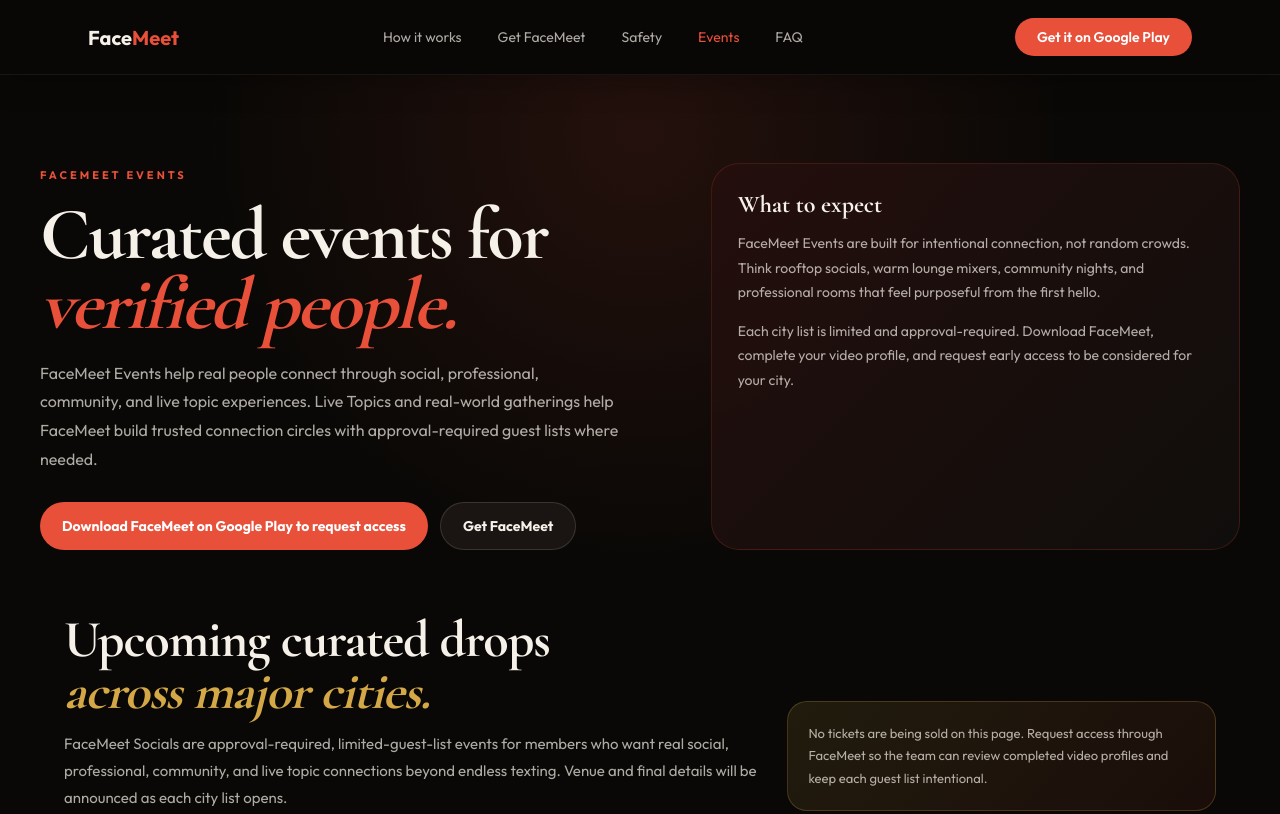
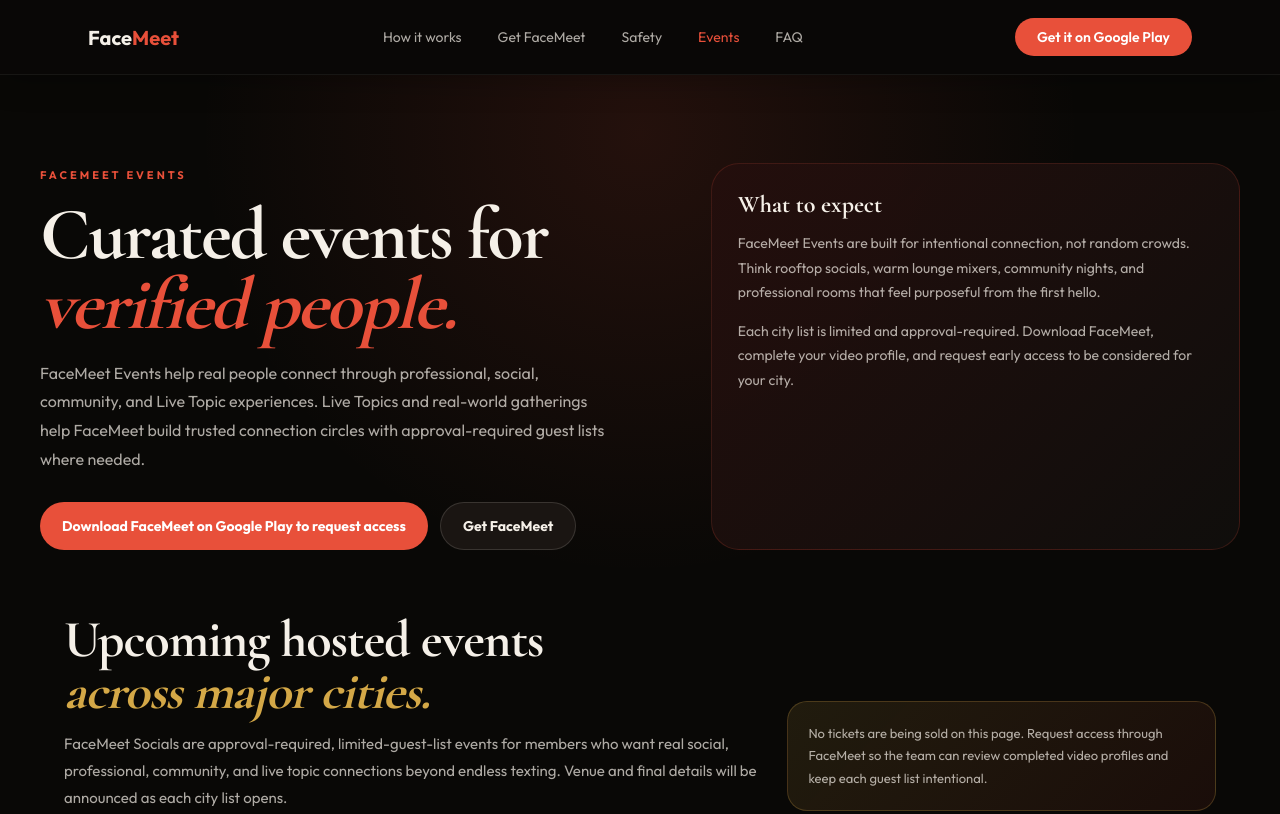
Before and after one commit to connectwithsimeon-hue/facemeet-website, a plain HTML site: page events.html in a window 1280 px wide. Shown: the top 814 px of the page. Drawn offline with nearby package versions, Linux system fonts and the light colour scheme.

Commit message:
Refine events positioning copy

```diff
--- a/events.html
+++ b/events.html
@@ -144,7 +144,7 @@
       <div>
         <div class="eyebrow">FaceMeet Events</div>
         <h1 class="title">Curated events for<br><em>verified people.</em></h1>
-        <p class="sub">FaceMeet Events help real people connect through social, professional, community, and live topic experiences. Live Topics and real-world gatherings help FaceMeet build trusted connection circles with approval-required guest lists where needed.</p>
+        <p class="sub">FaceMeet Events help real people connect through professional, social, community, and Live Topic experiences. Live Topics and real-world gatherings help FaceMeet build trusted connection circles with approval-required guest lists where needed.</p>
         <div class="hero-actions">
           <a class="btn primary" href="https://play.google.com/store/apps/details?id=com.ononobi.facemeet" target="_blank" rel="noopener noreferrer">Download FaceMeet on Google Play to request access</a>
           <a class="btn secondary" href="index.html#install">Get FaceMeet</a>
@@ -161,7 +161,7 @@
   <section class="section">
     <div id="events-listing">
       <div class="empty-state">
-        <h2>Upcoming curated drops across major cities</h2>
+        <h2>Upcoming hosted connection events across major cities</h2>
         <p>Loading the national FaceMeet Events rollout.</p>
       </div>
     </div>
@@ -208,16 +208,16 @@
     const PLAY_STORE_URL = 'https://play.google.com/store/apps/details?id=com.ononobi.facemeet';
     const UPCOMING_EVENTS = [
       { title: 'FaceMeet Live Topic Social', city: 'Launch Cities', location: 'City announced after approval', dateLabel: 'July 16, 2026', month: 'Jul', day: '16', time: '7:00 PM - 10:00 PM', image: 'assets/events/event-dallas.svg', description: 'FaceMeet is building video-first connection events and trusted Live Topic rooms. Venue and final details will be announced soon. Request access to be considered for the right FaceMeet invite list.' },
-      { title: 'FaceMeet Austin Social', city: 'Austin', location: 'Austin, TX', dateLabel: 'August 5, 2026', month: 'Aug', day: '5', time: '7:00 PM - 10:00 PM', image: 'assets/events/event-austin.svg', description: 'FaceMeet is bringing curated video-first connection events to Austin. Venue and final details will be announced soon. Request early access to be considered for the first FaceMeet invite list in your city.' },
-      { title: 'FaceMeet Houston Social', city: 'Houston', location: 'Houston, TX', dateLabel: 'August 20, 2026', month: 'Aug', day: '20', time: '7:00 PM - 10:00 PM', image: 'assets/events/event-houston.svg', description: 'FaceMeet is bringing curated video-first connection events to Houston. Venue and final details will be announced soon. Request early access to be considered for the first FaceMeet invite list in your city.' },
-      { title: 'FaceMeet Atlanta Social', city: 'Atlanta', location: 'Atlanta, GA', dateLabel: 'September 5, 2026', month: 'Sep', day: '5', time: '7:00 PM - 10:00 PM', image: 'assets/events/event-atlanta.svg', description: 'FaceMeet is bringing curated video-first connection events to Atlanta. Venue and final details will be announced soon. Request early access to be considered for the first FaceMeet invite list in your city.' },
-      { title: 'FaceMeet Miami Social', city: 'Miami', location: 'Miami, FL', dateLabel: 'September 20, 2026', month: 'Sep', day: '20', time: '7:00 PM - 10:00 PM', image: 'assets/events/event-miami.svg', description: 'FaceMeet is bringing curated video-first connection events to Miami. Venue and final details will be announced soon. Request early access to be considered for the first FaceMeet invite list in your city.' },
-      { title: 'FaceMeet New York Social', city: 'New York', location: 'New York, NY', dateLabel: 'October 5, 2026', month: 'Oct', day: '5', time: '7:00 PM - 10:00 PM', image: 'assets/events/event-new-york.svg', description: 'FaceMeet is bringing curated video-first connection events to New York. Venue and final details will be announced soon. Request early access to be considered for the first FaceMeet invite list in your city.' },
-      { title: 'FaceMeet Los Angeles Social', city: 'Los Angeles', location: 'Los Angeles, CA', dateLabel: 'October 20, 2026', month: 'Oct', day: '20', time: '7:00 PM - 10:00 PM', image: 'assets/events/event-los-angeles.svg', description: 'FaceMeet is bringing curated video-first connection events to Los Angeles. Venue and final details will be announced soon. Request early access to be considered for the first FaceMeet invite list in your city.' },
-      { title: 'FaceMeet Chicago Social', city: 'Chicago', location: 'Chicago, IL', dateLabel: 'November 5, 2026', month: 'Nov', day: '5', time: '7:00 PM - 10:00 PM', image: 'assets/events/event-chicago.svg', description: 'FaceMeet is bringing curated video-first connection events to Chicago. Venue and final details will be announced soon. Request early access to be considered for the first FaceMeet invite list in your city.' },
-      { title: 'FaceMeet Washington DC Social', city: 'Washington DC', location: 'Washington, DC', dateLabel: 'November 20, 2026', month: 'Nov', day: '20', time: '7:00 PM - 10:00 PM', image: 'assets/events/event-washington-dc.svg', description: 'FaceMeet is bringing curated video-first connection events to Washington DC. Venue and final details will be announced soon. Request early access to be considered for the first FaceMeet invite list in your city.' },
-      { title: 'FaceMeet San Francisco Social', city: 'San Francisco', location: 'San Francisco, CA', dateLabel: 'December 5, 2026', month: 'Dec', day: '5', time: '7:00 PM - 10:00 PM', image: 'assets/events/event-san-francisco.svg', description: 'FaceMeet is bringing curated video-first connection events to San Francisco. Venue and final details will be announced soon. Request early access to be considered for the first FaceMeet invite list in your city.' },
-      { title: 'FaceMeet Lagos Social', city: 'Lagos', location: 'Lagos, Nigeria', dateLabel: 'December 20, 2026', month: 'Dec', day: '20', time: '7:00 PM - 10:00 PM', image: 'assets/events/event-lagos.svg', description: 'FaceMeet is bringing curated video-first connection events to Lagos. Venue and final details will be announced soon. Request early access to be considered for the first FaceMeet invite list in your city.' }
+      { title: 'FaceMeet Austin Social', city: 'Austin', location: 'Austin, TX', dateLabel: 'August 5, 2026', month: 'Aug', day: '5', time: '7:00 PM - 10:00 PM', image: 'assets/events/event-austin.svg', description: 'FaceMeet is bringing hosted video-first connection events to Austin. Venue and final details will be announced soon. Request early access to be considered for the first FaceMeet invite list in your city.' },
+      { title: 'FaceMeet Houston Social', city: 'Houston', location: 'Houston, TX', dateLabel: 'August 20, 2026', month: 'Aug', day: '20', time: '7:00 PM - 10:00 PM', image: 'assets/events/event-houston.svg', description: 'FaceMeet is bringing hosted video-first connection events to Houston. Venue and final details will be announced soon. Request early access to be considered for the first FaceMeet invite list in your city.' },
+      { title: 'FaceMeet Atlanta Social', city: 'Atlanta', location: 'Atlanta, GA', dateLabel: 'September 5, 2026', month: 'Sep', day: '5', time: '7:00 PM - 10:00 PM', image: 'assets/events/event-atlanta.svg', description: 'FaceMeet is bringing hosted video-first connection events to Atlanta. Venue and final details will be announced soon. Request early access to be considered for the first FaceMeet invite list in your city.' },
+      { title: 'FaceMeet Miami Social', city: 'Miami', location: 'Miami, FL', dateLabel: 'September 20, 2026', month: 'Sep', day: '20', time: '7:00 PM - 10:00 PM', image: 'assets/events/event-miami.svg', description: 'FaceMeet is bringing hosted video-first connection events to Miami. Venue and final details will be announced soon. Request early access to be considered for the first FaceMeet invite list in your city.' },
+      { title: 'FaceMeet New York Social', city: 'New York', location: 'New York, NY', dateLabel: 'October 5, 2026', month: 'Oct', day: '5', time: '7:00 PM - 10:00 PM', image: 'assets/events/event-new-york.svg', description: 'FaceMeet is bringing hosted video-first connection events to New York. Venue and final details will be announced soon. Request early access to be considered for the first FaceMeet invite list in your city.' },
+      { title: 'FaceMeet Los Angeles Social', city: 'Los Angeles', location: 'Los Angeles, CA', dateLabel: 'October 20, 2026', month: 'Oct', day: '20', time: '7:00 PM - 10:00 PM', image: 'assets/events/event-los-angeles.svg', description: 'FaceMeet is bringing hosted video-first connection events to Los Angeles. Venue and final details will be announced soon. Request early access to be considered for the first FaceMeet invite list in your city.' },
+      { title: 'FaceMeet Chicago Social', city: 'Chicago', location: 'Chicago, IL', dateLabel: 'November 5, 2026', month: 'Nov', day: '5', time: '7:00 PM - 10:00 PM', image: 'assets/events/event-chicago.svg', description: 'FaceMeet is bringing hosted video-first connection events to Chicago. Venue and final details will be announced soon. Request early access to be considered for the first FaceMeet invite list in your city.' },
+      { title: 'FaceMeet Washington DC Social', city: 'Washington DC', location: 'Washington, DC', dateLabel: 'November 20, 2026', month: 'Nov', day: '20', time: '7:00 PM - 10:00 PM', image: 'assets/events/event-washington-dc.svg', description: 'FaceMeet is bringing hosted video-first connection events to Washington DC. Venue and final details will be announced soon. Request early access to be considered for the first FaceMeet invite list in your city.' },
+      { title: 'FaceMeet San Francisco Social', city: 'San Francisco', location: 'San Francisco, CA', dateLabel: 'December 5, 2026', month: 'Dec', day: '5', time: '7:00 PM - 10:00 PM', image: 'assets/events/event-san-francisco.svg', description: 'FaceMeet is bringing hosted video-first connection events to San Francisco. Venue and final details will be announced soon. Request early access to be considered for the first FaceMeet invite list in your city.' },
+      { title: 'FaceMeet Lagos Social', city: 'Lagos', location: 'Lagos, Nigeria', dateLabel: 'December 20, 2026', month: 'Dec', day: '20', time: '7:00 PM - 10:00 PM', image: 'assets/events/event-lagos.svg', description: 'FaceMeet is bringing hosted video-first connection events to Lagos. Venue and final details will be announced soon. Request early access to be considered for the first FaceMeet invite list in your city.' }
     ];
 
     function headers() {
@@ -443,7 +443,7 @@
         <div class="lead-layout">
           <div class="empty-state">
             <h2>Upcoming City Drops Coming Soon</h2>
-            <p>FaceMeet Events are curated, approval-required experiences for members ready to turn real video-first connection into real moments. We are preparing city-by-city guest lists now.</p>
+            <p>FaceMeet Events are hosted, approval-required experiences for members ready to turn real video-first connection into real moments. We are preparing city-by-city guest lists now.</p>
             <p style="margin-top:12px;">Limited guest list. Approval required. Complete your video profile inside FaceMeet to improve your invite priority.</p>
             <div class="hero-actions" style="margin-top:20px;">
               <a class="btn primary" href="https://play.google.com/store/apps/details?id=com.ononobi.facemeet" target="_blank" rel="noopener noreferrer">Download FaceMeet</a>
@@ -514,7 +514,7 @@
       container.innerHTML = `
         <div class="events-intro">
           <div>
-            <h2>Upcoming curated drops<br><em>across major cities.</em></h2>
+            <h2>Upcoming hosted events<br><em>across major cities.</em></h2>
             <p>FaceMeet Socials are approval-required, limited-guest-list events for members who want real social, professional, community, and live topic connections beyond endless texting. Venue and final details will be announced as each city list opens.</p>
           </div>
           <div class="rollout-note">No tickets are being sold on this page. Request access through FaceMeet so the team can review completed video profiles and keep each guest list intentional.</div>
```
